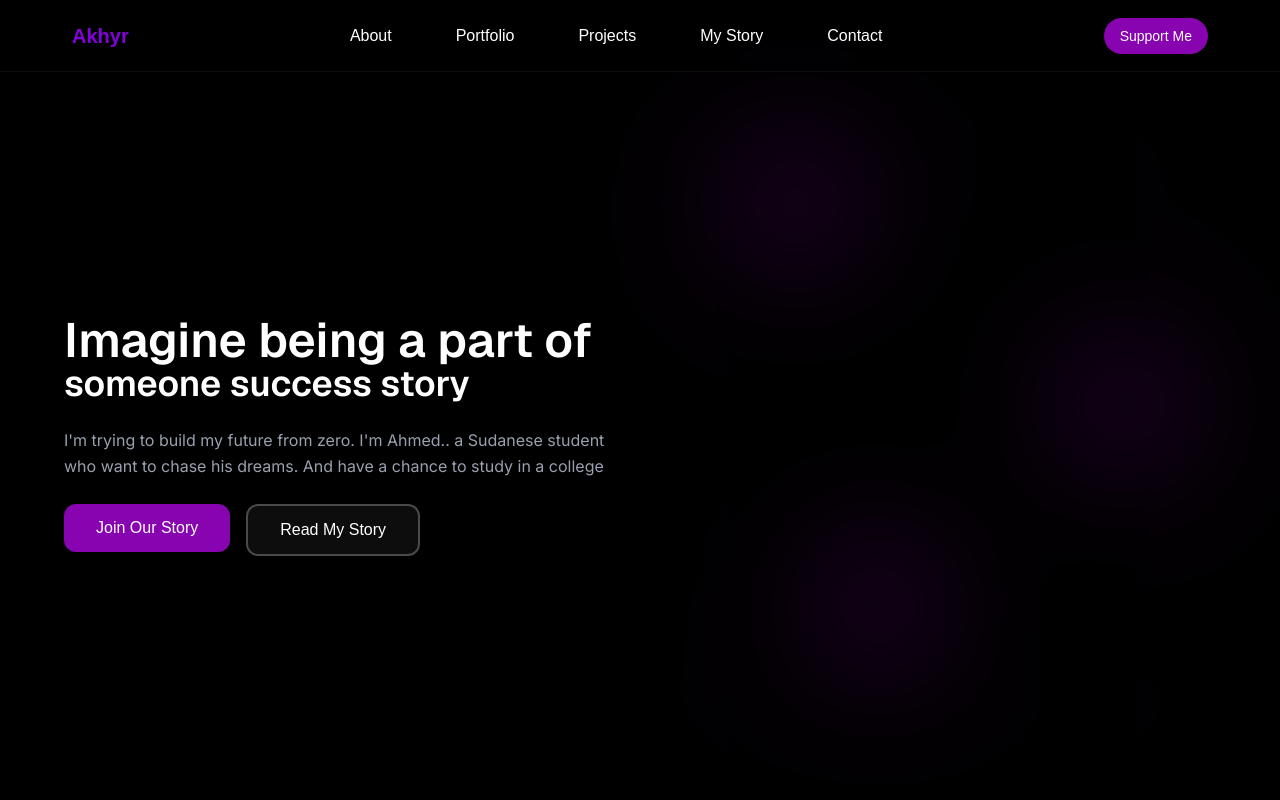
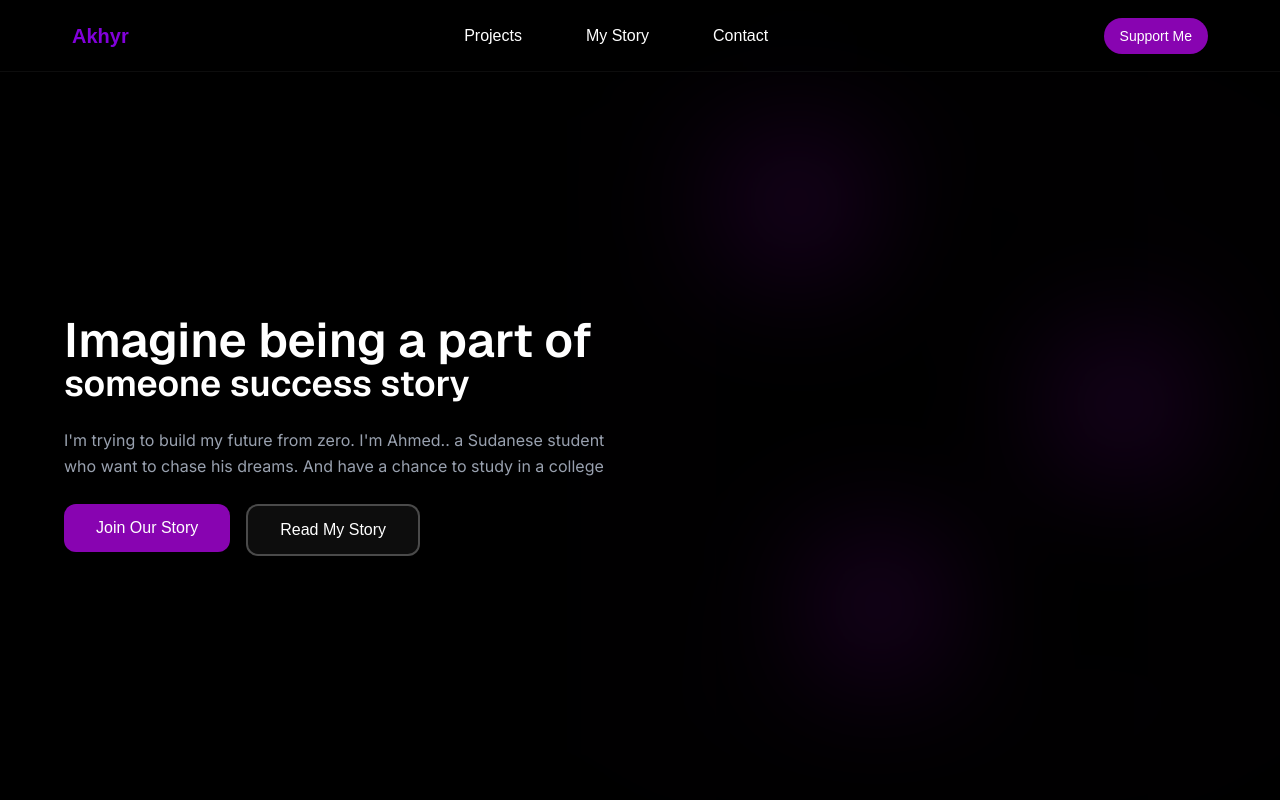
Before and after one commit to OCT-Ahmed/AKhyr, a Next.js app in the folder akhyr/: page / in a window 1280 px wide. Shown: the top 800 px of the page. Built offline with nearby package versions, Linux system fonts and the light colour scheme; a web font is replaced by a local one.

Commit message:
fix: change footer tag name from header to footer

```diff
--- a/akhyr/app/layout.tsx
+++ b/akhyr/app/layout.tsx
@@ -52,8 +52,8 @@ export default function RootLayout({
           </Link>
         <nav className="">
           <ul className="flex items-center justify-center gap-4">
-            <Link href="/about"><li className="text-base px-6 py-1 hover:bg-white/10 hover:filter-blur-sm rounded-2xl hover:text-primary transition-all duration-300">About</li></Link>
-            <Link href="/portfolio"><li className="text-base px-6 py-1 hover:bg-white/10 hover:filter-blur-xl rounded-2xl hover:text-primary transition-all duration-300">Portfolio</li></Link>
+            {/* <Link href="/about"><li className="text-base px-6 py-1 hover:bg-white/10 hover:filter-blur-sm rounded-2xl hover:text-primary transition-all duration-300">About</li></Link> */}
+            {/* <Link href="/portfolio"><li className="text-base px-6 py-1 hover:bg-white/10 hover:filter-blur-xl rounded-2xl hover:text-primary transition-all duration-300">Portfolio</li></Link> */}
             <Link href="/projects"><li className="text-base px-6 py-1 hover:bg-white/10 hover:filter-blur-xl rounded-2xl hover:text-primary transition-all duration-300">Projects</li></Link>
             <Link href="/story"><li className="text-base px-6 py-1 hover:bg-white/10 hover:filter-blur-xl rounded-2xl hover:text-primary transition-all duration-300">My Story</li></Link>
             <Link href="/contact"><li className="text-base px-6 py-1 hover:bg-white/10 hover:filter-blur-xl rounded-2xl hover:text-primary transition-all duration-300">Contact</li></Link>
@@ -66,7 +66,7 @@ export default function RootLayout({
           {children}
         </section>
 
-        <header className="grid grid-cols-1 md:grid-cols-3 w-full h-auto py-4 border-t-1 border-white/5 px-18">
+        <footer className="grid grid-cols-1 md:grid-cols-3 w-full h-auto py-4 border-t-1 border-white/5 px-18">
         {/* 1st-col */}
         <div className="flex flex-col items-start justify-start gap-4">
           <h1 className="text-xl font-bold text-purple-700 cursor-pointer">Akhyr</h1>
@@ -101,7 +101,7 @@ export default function RootLayout({
             </Link>
 
           </div>
-      </header>
+      </footer>
       </body>
     </html>
   );
```
